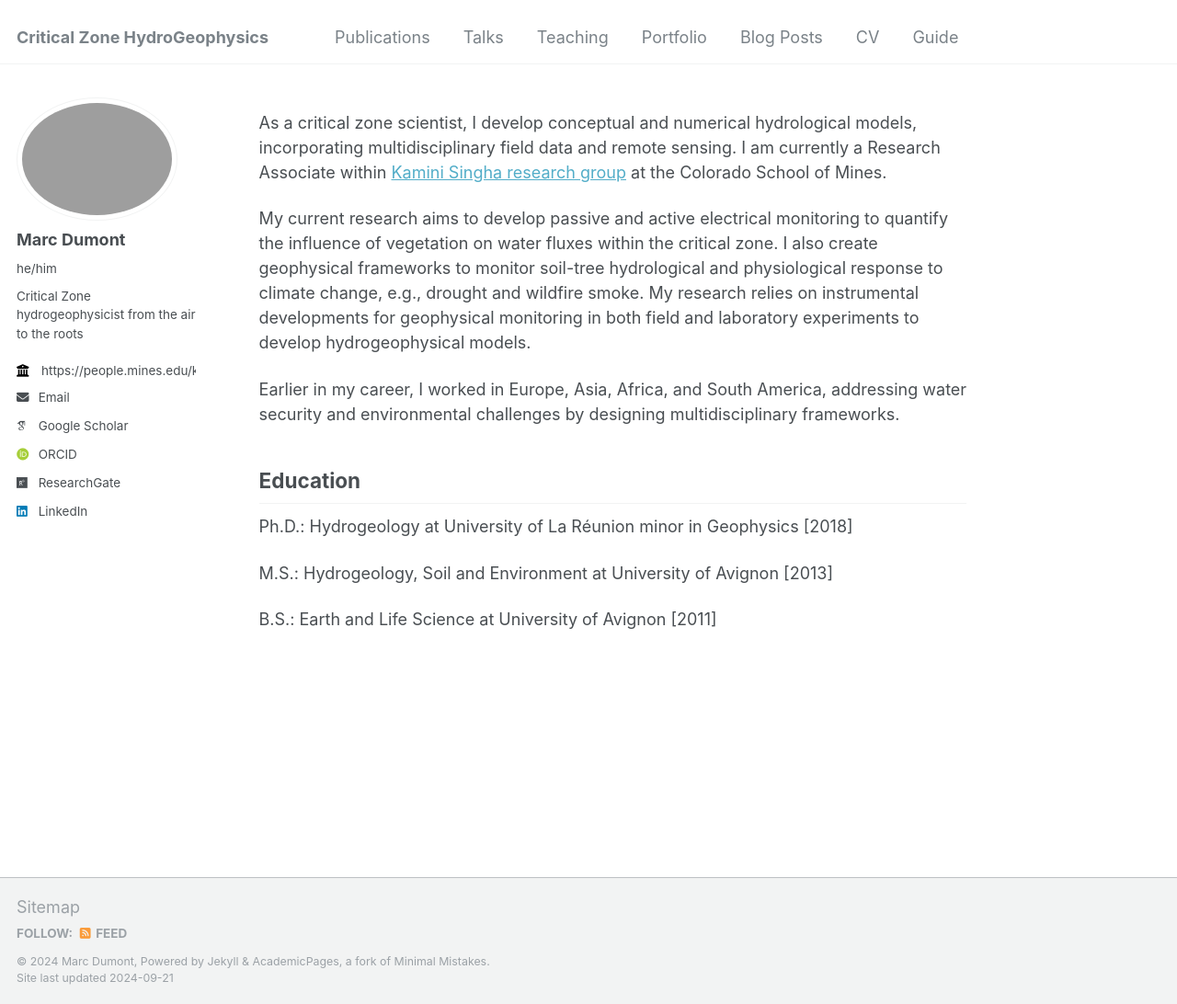
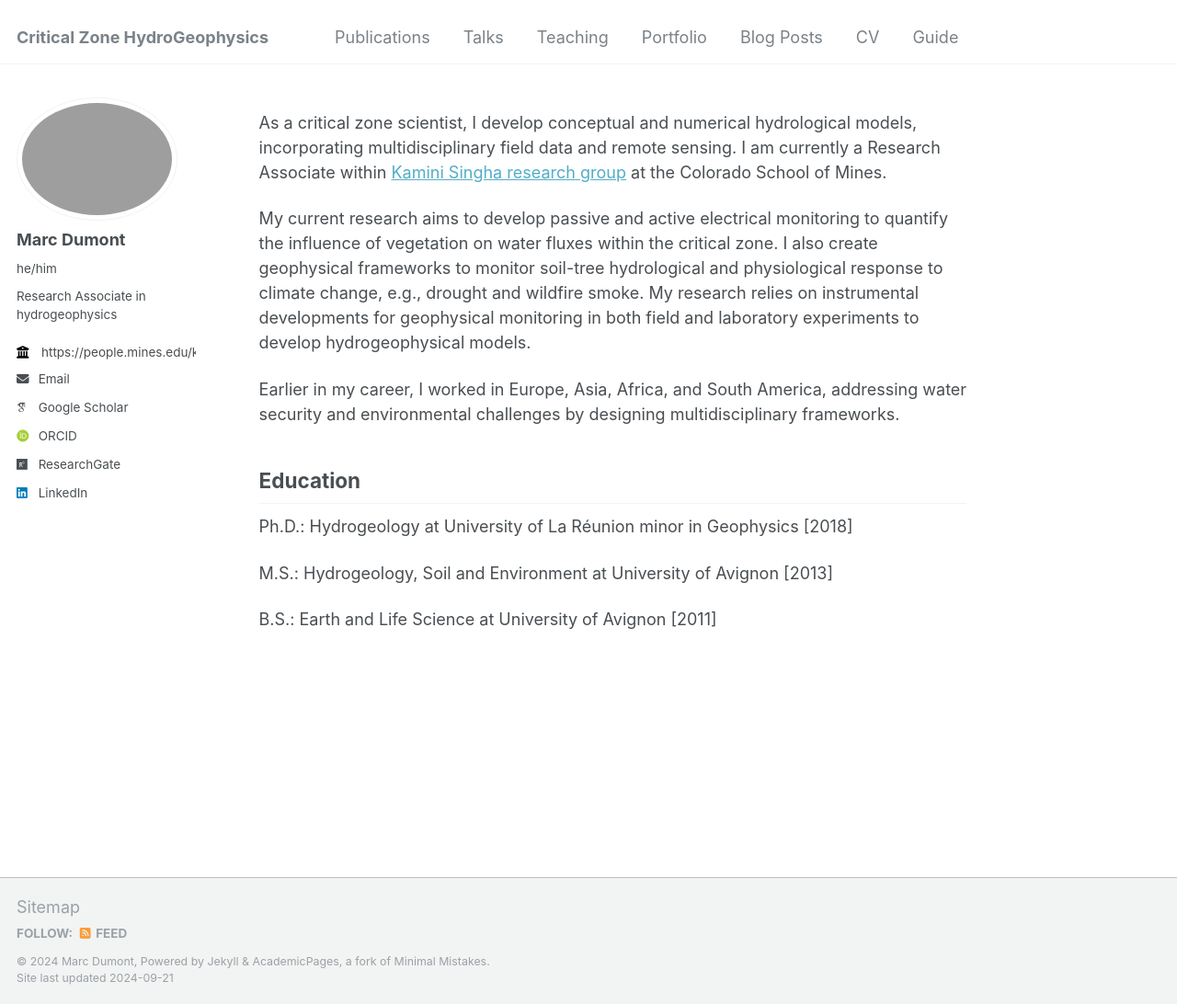
Before and after one commit to HydroDumont/hydrodumont.github.io, a Jekyll site: the page built from _pages/about.md, in a window 1280 px wide and 1092 px high. Shown: the whole window at 92% size. Built offline with Jekyll 4.4.1, drawn with Linux system fonts in a browser that asks for light colours; some web fonts are replaced.

Commit message:
Update _config.yml

```diff
--- a/_config.yml
+++ b/_config.yml
@@ -21,10 +21,10 @@ repository               : "academicpages/academicpages.github.io"
 #               Additional customization can be done by editing /_includes/author-profile.html
 author:
   # Biographic information
-  avatar           : "profile.png"
+  avatar           : "MarcDumont.jpg"
   name             : "Marc Dumont"
   pronouns         : "he/him"
-  bio              : "Critical Zone hydrogeophysicist from the air to the roots"
+  bio              : "Research Associate in hydrogeophysics"
   university       : "Colorado School of Mines"
   employer         : "https://people.mines.edu/ksingha/"
   uri              : # URL
```
